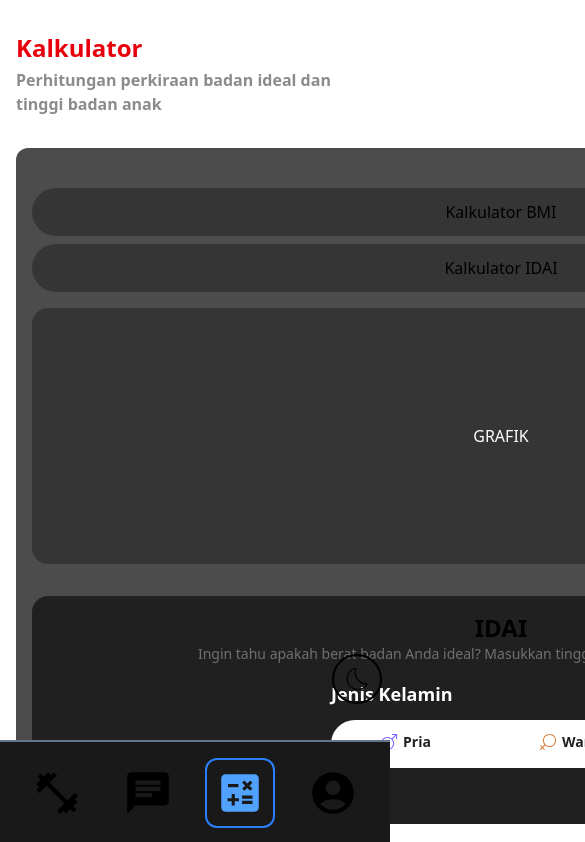
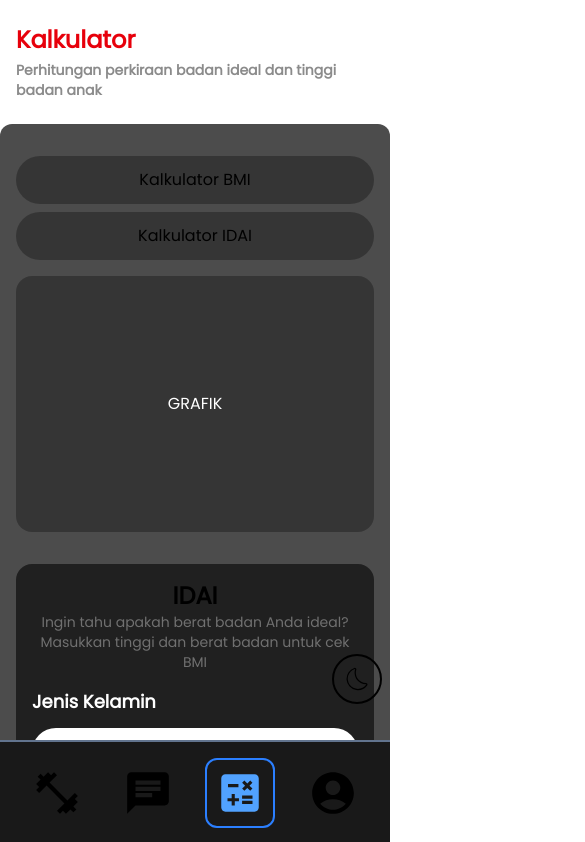
Before and after one commit to FaiqSr/gymbro-nextjs, a Next.js app: page /kalkulator in a window 390 px wide. Shown: the top 842 px of the page, 585 px wide, since content can reach past the window. Built offline with nearby package versions, Linux system fonts and the light colour scheme.

Commit message:
add responsive

```diff
--- a/src/components/latihan/kalkulator/KalkulatorContainer.tsx
+++ b/src/components/latihan/kalkulator/KalkulatorContainer.tsx
@@ -14,29 +14,35 @@
 
   return (
     <>
-      <section className={`w-full dark:bg-gradient-to-br dark:from-black dark:via-red-700 dark:to-black ${poppins} `}>
-        <div className="my-8 md:my-12 mx-4 lg:ml-80 md:mx-15">
-          <h1 className="text-2xl md:text-[32px] text-red-600 font-semibold">Kalkulator</h1>
-          <p className="text-base md:text-[20px] font-semibold text-abu mt-1 md:mt-2">Perhitungan perkiraan badan ideal dan tinggi badan anak</p>
+      <section className={`w-full dark:bg-gradient-to-br dark:from-black dark:via-red-700 dark:to-black ${poppins.className}`}>
+        <div className="my-6 md:my-8 lg:my-12 mx-4 lg:mx-15 lg:ml-20 xl:ml-80">
+          <h1 className="text-2xl md:text-3xl lg:text-[32px] text-red-600 font-semibold">Kalkulator</h1>
+          <p className="text-sm md:text-base lg:text-[20px] font-semibold text-abu mt-1 md:mt-2">Perhitungan perkiraan badan ideal dan tinggi badan anak</p>
         </div>
 
-        <div className="flex flex-col lg:ml-72 w-[970px] h-[740px] bg-black/70 rounded-xl md:rounded-3xl mx-4 md:mx-8 my-8 md:my-15 px-4 md:px-5 pt-6">
+        <div className="flex flex-col w-full max-w-[970px] lg:ml-20 xl:ml-72 h-auto min-h-[500px] md:min-h-[600px] lg:h-[740px] bg-black/70 rounded-xl lg:rounded-3xl mx-auto my-6 md:my-8 lg:my-15 px-4 md:px-6 lg:px-8 pt-4 pb-6 md:pt-6">
           <div className="flex flex-col md:flex-row justify-center items-center my-4 md:my-5 gap-2 md:gap-4">
             <button
               onClick={() => setKalkulator(false)}
-              className={`w-full md:w-[460px] h-12 md:h-[48px]  bg-black/30 text-center rounded-3xl transition-all duration-200 ease-in-out hover:bg-abutua/90 hover:shadow-md focus:outline-none focus:ring-2 focus:ring-white focus:ring-opacity-50 focus:bg-abutua active:bg-abutua cursor-pointer`}
+              className={`w-full md:w-[300px] lg:w-[460px] h-12 md:h-[48px] bg-black/30 text-center rounded-3xl transition-all duration-200 ease-in-out hover:bg-abutua/90 hover:shadow-md focus:outline-none focus:ring-2 focus:ring-white focus:ring-opacity-50 focus:bg-abutua active:bg-abutua cursor-pointer ${
+                !kalkulator ? "bg-abutua/90" : ""
+              }`}
             >
               Kalkulator BMI
             </button>
             <button
               onClick={() => setKalkulator(true)}
-              className="w-full md:w-[460px] h-12 md:h-[48px]  bg-black/30 text-center rounded-3xl cursor-pointer transition-all duration-200 ease-in-out hover:bg-abutua hover:shadow-md focus:outline-none focus:ring-2 focus:ring-white focus:ring-opacity-50 focus:bg-abutua"
+              className={`w-full md:w-[300px] lg:w-[460px] h-12 md:h-[48px] bg-black/30 text-center rounded-3xl transition-all duration-200 ease-in-out hover:bg-abutua/90 hover:shadow-md focus:outline-none focus:ring-2 focus:ring-white focus:ring-opacity-50 focus:bg-abutua active:bg-abutua cursor-pointer ${
+                kalkulator ? "bg-abutua/90" : ""
+              }`}
             >
               Kalkulator IDAI
             </button>
           </div>
-          <KalkulatorPageBMI className={`${kalkulator ? "hidden" : "block"}`} />
-          <KalkulatorPageIDAI className={`${kalkulator ? "block" : "hidden"}`} />
+          <div className="flex-1">
+            <KalkulatorPageBMI className={`${kalkulator ? "hidden" : "block"}`} />
+            <KalkulatorPageIDAI className={`${kalkulator ? "block" : "hidden"}`} />
+          </div>
         </div>
       </section>
     </>
```
